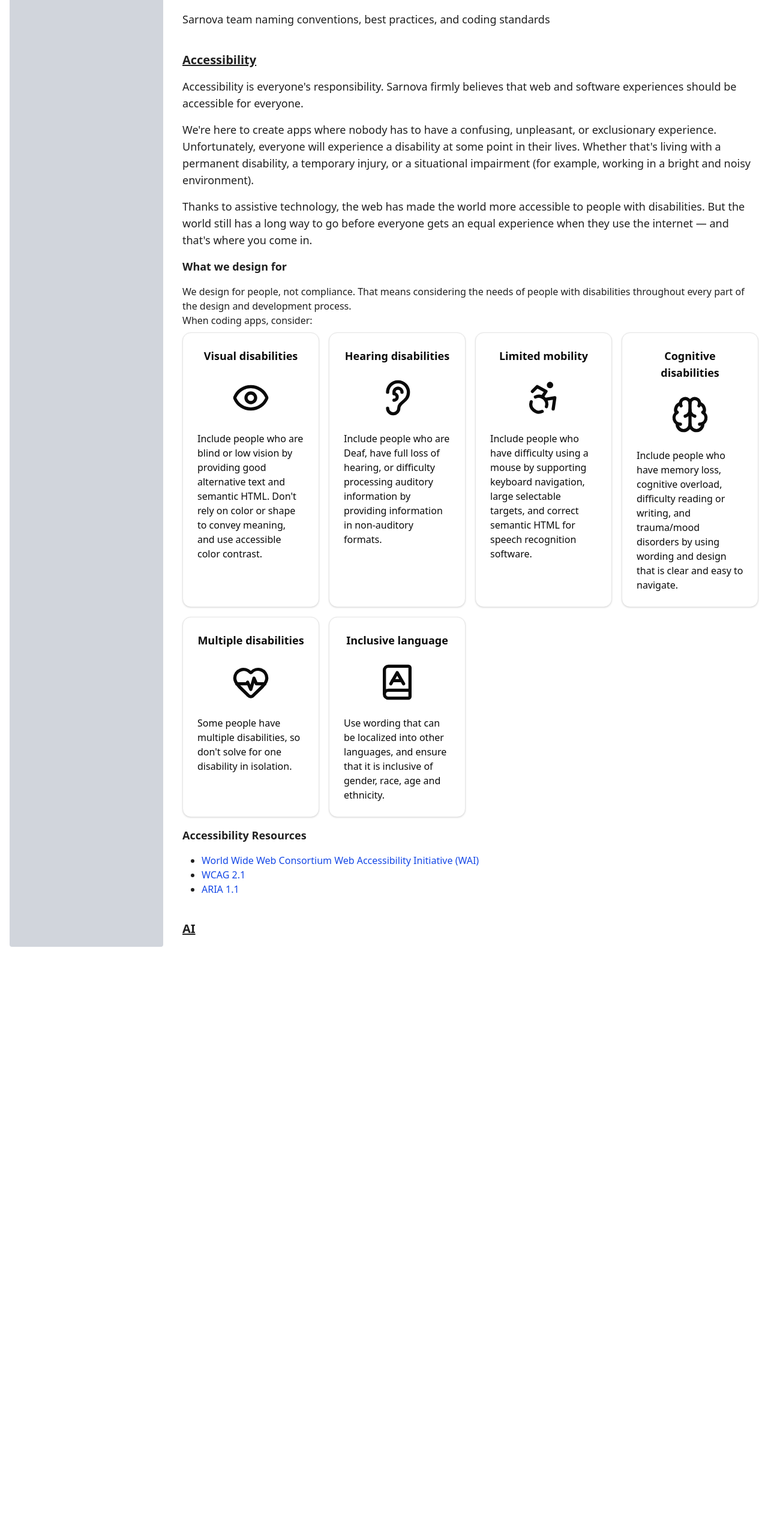
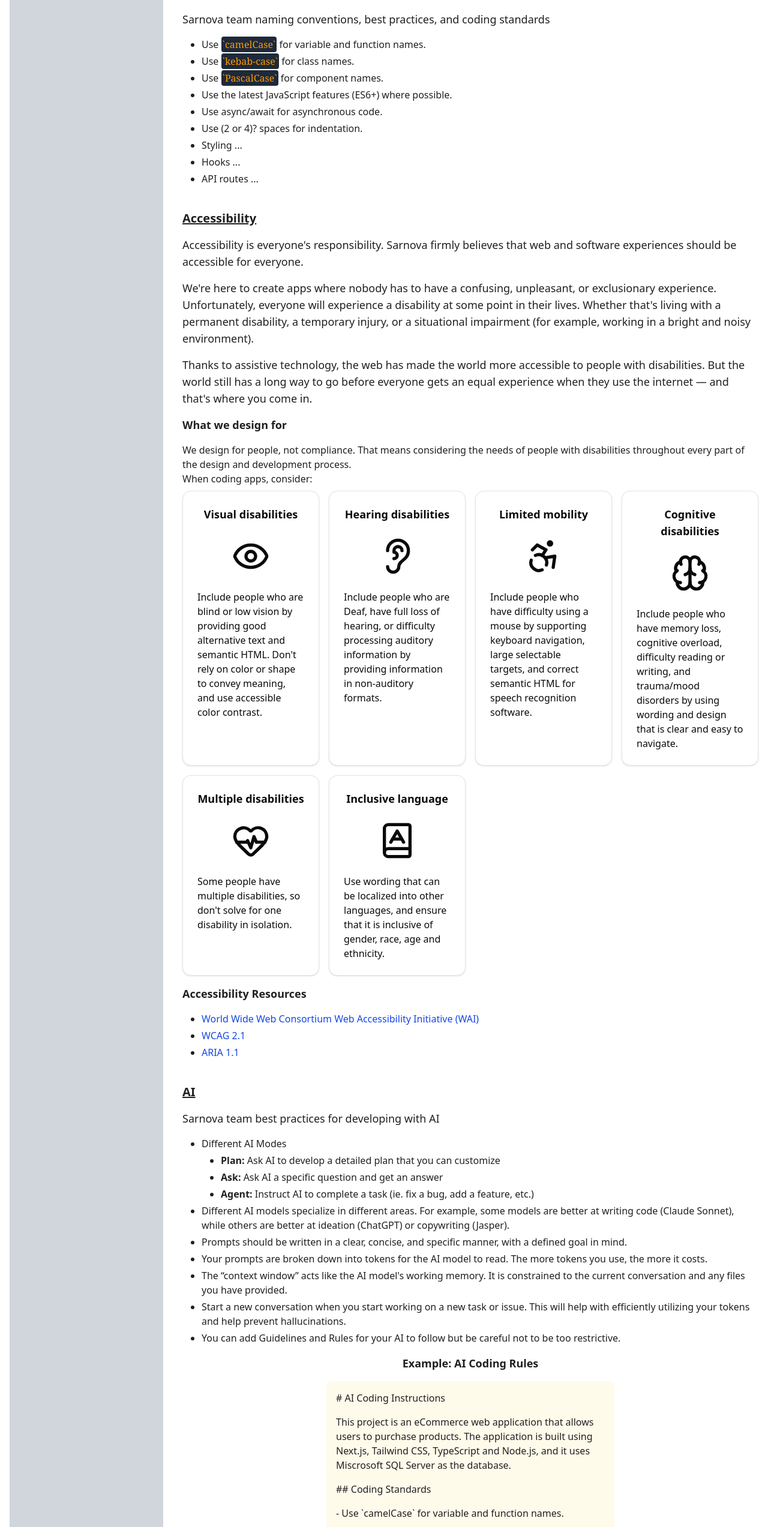
Before and after one commit to sarnova-miguel/sarnova-design-system, a Next.js app: page / in a window 1280 px wide. Shown: the part 876-3421 px from the top of the page at 60% size. Before the commit the page ends 2470 px from the top, so only its background shows below. Built offline with nearby package versions, Linux system fonts and the light colour scheme.

Commit message:
guidelines & elements content

```diff
--- a/app/globals.css
+++ b/app/globals.css
@@ -176,4 +176,7 @@ body {
   .link-hover {
     @apply text-blue-700 hover:text-blue-800 hover:font-semibold;
   }
+  .code {
+    @apply bg-gray-800 p-0.5 rounded font-serif text-base text-amber-500;
+  }
 }
--- a/app/page.tsx
+++ b/app/page.tsx
@@ -1,10 +1,12 @@
 import Image from "next/image";
 import Guidelines from "@/components/guidelines/Guidelines";
+import Elements from "@/components/elements/Elements";
 
 export default function Home() {
   return (
       <div>
         <Guidelines />
+        <Elements />
       </div>
 
   );
--- a/components/CopyHeader.tsx
+++ b/components/CopyHeader.tsx
@@ -1,8 +1,9 @@
+import { cn } from '@/lib/utils'
 import React from 'react'
 
-const CopyHeader = ({children}: {children: React.ReactNode }) => {
+const CopyHeader = ({children, className}: {children: React.ReactNode, className?: string }) => {
   return (
-    <h4 className='font-semibold text-base md:text-lg mb-4'>{children}</h4>
+    <h4 className={cn('font-semibold text-base md:text-lg mb-4', className)}>{children}</h4>
   )
 }
 
--- /dev/null
+++ b/components/elements/Colors.tsx
@@ -0,0 +1,38 @@
+import React from 'react'
+import SectionSubHeader from '../SectionSubHeader'
+import SectionDesc from '../SectionDesc'
+import BTBadge from '../BTBadge'
+import TABadge from '../TABadge'
+import CPBadge from '../CPBadge'
+import DTBadge from '../DTBadge'
+
+const Colors = () => {
+  return (
+    <div className="mb-10">
+        <SectionSubHeader anchor="colors">Colors</SectionSubHeader>
+        <SectionDesc>Primary and secondary colors per brand</SectionDesc>
+        {
+            <div className='mb-6'>
+                <BTBadge />
+            </div>
+        }
+        {
+            <div className='mb-6'>
+                <TABadge />
+            </div>
+        }
+        {
+            <div className='mb-6'>
+                <CPBadge />
+            </div>
+        }
+        {
+            <div className='mb-6'>
+                <DTBadge />
+            </div>
+        }
+    </div>
+  )
+}
+
+export default Colors
--- /dev/null
+++ b/components/elements/Elements.tsx
@@ -0,0 +1,20 @@
+import React from 'react'
+import SectionHeader from '../SectionHeader'
+import Colors from './Colors'
+import Icons from './Icons'
+import Typography from './Typography'
+import Spacing from './Spacing'
+
+const Elements = () => {
+  return (
+    <section className='mb-12 md:mb-16'>
+        <SectionHeader anchor="elements">Elements</SectionHeader>
+        <Colors />
+        <Icons />
+        <Spacing />
+        <Typography />
+    </section>
+  )
+}
+
+export default Elements
--- /dev/null
+++ b/components/elements/Icons.tsx
@@ -0,0 +1,14 @@
+import React from 'react'
+import SectionSubHeader from '../SectionSubHeader'
+import SectionDesc from '../SectionDesc'
+
+const Icons = () => {
+  return (
+    <div className="mb-10">
+        <SectionSubHeader anchor="icons">Icons</SectionSubHeader>
+        <SectionDesc>Commonly used icons per brand</SectionDesc>
+    </div>
+  )
+}
+
+export default Icons
--- /dev/null
+++ b/components/elements/Spacing.tsx
@@ -0,0 +1,14 @@
+import React from 'react'
+import SectionSubHeader from '../SectionSubHeader'
+import SectionDesc from '../SectionDesc'
+
+const Spacing = () => {
+  return (
+    <div className="mb-10">
+        <SectionSubHeader anchor="spacing">Spacing</SectionSubHeader>
+        <SectionDesc>Spacing guidelines for all elements per brand</SectionDesc>
+    </div>
+  )
+}
+
+export default Spacing
--- /dev/null
+++ b/components/elements/Typography.tsx
@@ -0,0 +1,14 @@
+import React from 'react'
+import SectionSubHeader from '../SectionSubHeader'
+import SectionDesc from '../SectionDesc'
+
+const Typography = () => {
+  return (
+    <div className="mb-10">
+        <SectionSubHeader anchor="typography">Typography</SectionSubHeader>
+        <SectionDesc>Typography guidelines for all elements per brand</SectionDesc>
+    </div>
+  )
+}
+
+export default Typography
--- /dev/null
+++ b/components/guidelines/AI.tsx
@@ -0,0 +1,103 @@
+import React from "react";
+import SectionSubHeader from "../SectionSubHeader";
+import SectionDesc from "../SectionDesc";
+import CopyHeader from "../CopyHeader";
+
+const AI = () => {
+  return (
+    <div className="mb-10">
+      <SectionSubHeader anchor="ai">AI</SectionSubHeader>
+      <SectionDesc>
+        Sarnova team best practices for developing with AI
+      </SectionDesc>
+      <ul className="list-disc ps-8 space-y-1 mb-4">
+        <li>
+          <p className="mb-1">Different AI Modes</p>
+          <ul className="list-disc ps-8 space-y-1">
+            <li>
+              <p>
+                <strong>Plan:</strong> Ask AI to develop a detailed plan that you can customize
+              </p>
+            </li>
+            <li>
+              <p><strong>Ask:</strong> Ask AI a specific question and get an answer</p>
+            </li>
+            <li>
+              <p>
+                <strong>Agent:</strong> Instruct AI to complete a task (ie. fix a bug, add a
+                feature, etc.)
+              </p>
+            </li>
+          </ul>
+        </li>
+        <li>
+          <p>
+            Different AI models specialize in different areas. For example, some
+            models are better at writing code (Claude Sonnet), while others are better at
+            ideation (ChatGPT) or copywriting (Jasper).
+          </p>
+        </li>
+        <li>
+          <p>
+            Prompts should be written in a clear, concise, and specific manner,
+            with a defined goal in mind.
+          </p>
+        </li>
+        <li>
+          <p>
+            Your prompts are broken down into tokens for the AI model to read. The more tokens you use, the
+            more it costs.
+          </p>
+        </li>
+        <li>
+          <p>
+            The &ldquo;context window&rdquo; acts like the AI model&apos;s
+            working memory. It is constrained to the current conversation and
+            any files you have provided.
+          </p>
+        </li>
+        <li>
+          <p>
+            Start a new conversation when you start working on a new task or
+            issue. This will help with efficiently utilizing your tokens and
+            help prevent hallucinations.
+          </p>
+        </li>
+        <li>
+          <p>
+            You can add Guidelines and Rules for your AI to follow but be
+            careful not to be too restrictive.
+          </p>
+        </li>
+      </ul>
+
+      <CopyHeader className="md:text-center">Example:  AI Coding Rules</CopyHeader>
+      <div className="rounded-md bg-amber-50 p-4 md:w-1/2 md:mx-auto">
+        <p className="mb-4"># AI Coding Instructions</p>
+        <p className="mb-4">
+            This project is an eCommerce web application that allows users to purchase products. The application is built using Next.js, Tailwind CSS, TypeScript and Node.js, and it uses Miscrosoft SQL Server as the database.
+            </p>
+        <p className="mb-4">## Coding Standards</p>
+        <p className="mb-2">- Use `camelCase` for variable and function names.</p>
+        <p className="mb-2">- Use `PascalCase` for component names.</p>
+        <p className="mb-2">- All variables must be declared with `const` or `let`.</p>
+        <p className="mb-2">- Use `const` for constants and `let` for variables that will be reassigned.</p>
+        <p className="mb-2">- Include comments for all functions.</p>
+        <p className="mb-2">- Use arrow functions for callbacks.</p>
+        <p className="mb-2">- Use async/await for asynchronous code.</p>
+        <p className="mb-2">- Use destructuring for objects and arrays.</p>
+        <p className="mb-2">- Use template literals for strings that contain variables.</p>
+        <p className="mb-2">- Use the latest JavaScript features (ES6+) where possible.</p>
+        <p className="mb-2">- Use single quotes for strings.</p>
+        <p className="mb-2">- Use 4 spaces for indentation.</p>
+        <p className="mb-2">- Use semicolons at the end of statements.</p>
+        <p className="mb-2">- Use a linter to check for errors and enforce coding standards.</p>
+        <p className="mb-2">- Use a formatter to format the code.</p>
+        <p className="mb-2">- Use the Kibo Commerce documentation for reference: https://docs.kibocommerce.com/help</p>
+        <p className="mb-2">- Use the Kibo API documentation for reference: https://api-docs.kibocommerce.com/reference/getting-started-with-your-api</p>
+      </div>
+    </div>
+  );
+};
+
+export default AI;
--- a/components/guidelines/AccessibilitySection.tsx
+++ b/components/guidelines/AccessibilitySection.tsx
@@ -13,10 +13,7 @@ import {
 } from "lucide-react";
 import {
   Card,
-  CardAction,
   CardContent,
-  CardDescription,
-  CardFooter,
   CardHeader,
   CardTitle,
 } from "@/components/ui/card";
@@ -159,7 +156,7 @@ const AccessibilitySection = () => {
       </div>
 
       <CopyHeader>Accessibility Resources</CopyHeader>
-      <ul className="list-disc ps-8">
+      <ul className="list-disc ps-8 space-y-1">
         <li>
           <Link href={"https://www.w3.org/WAI/"} className="link-hover">
             World Wide Web Consortium Web Accessibility Initiative (WAI)
--- a/components/guidelines/BestPractices.tsx
+++ b/components/guidelines/BestPractices.tsx
@@ -7,6 +7,35 @@ const BestPractices = () => {
     <div className='mb-10'>
         <SectionSubHeader anchor='best-practices'>Best Practices</SectionSubHeader>
         <SectionDesc>Sarnova team naming conventions, best practices, and coding standards</SectionDesc>
+        <ul className="list-disc ps-8 space-y-1">
+          <li>
+            <p>Use <span className="code">`camelCase`</span> for variable and function names.</p>
+          </li>
+          <li>
+            <p>Use <span className="code">`kebab-case`</span> for class names.</p>
+          </li>
+          <li>
+            <p>Use <span className="code">`PascalCase`</span> for component names.</p>
+          </li>
+          <li>
+            <p>Use the latest JavaScript features (ES6+) where possible.</p>
+          </li>
+          <li>
+            <p>Use async/await for asynchronous code.</p>
+          </li>
+          <li>
+            <p>Use (2 or 4)? spaces for indentation.</p>
+          </li>
+          <li>
+            <p>Styling ...</p>
+          </li>
+          <li>
+            <p>Hooks ...</p>
+          </li>
+          <li>
+            <p>API routes ...</p>
+          </li>
+        </ul>
     </div>
   )
 }
--- a/components/guidelines/Guidelines.tsx
+++ b/components/guidelines/Guidelines.tsx
@@ -1,18 +1,18 @@
 import React from "react";
 import SectionHeader from "@/components/SectionHeader";
-import SectionSubHeader from "@/components/SectionSubHeader";
 import TechStackDocs from "./TechStackDocs";
 import BestPractices from "./BestPractices";
 import AccessibilitySection from "./AccessibilitySection";
+import AI from "./AI";
 
 const Guidelines = () => {
   return (
-    <section>
+    <section className="mb-12 md:mb-16">
       <SectionHeader anchor="guidelines">Guidelines</SectionHeader>
       <TechStackDocs />
       <BestPractices />
       <AccessibilitySection />
-      <SectionSubHeader anchor="ai">AI</SectionSubHeader>
+      <AI />
     </section>
   );
 };
```
